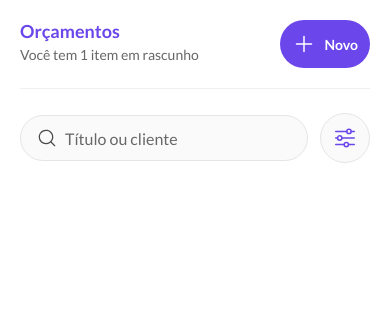
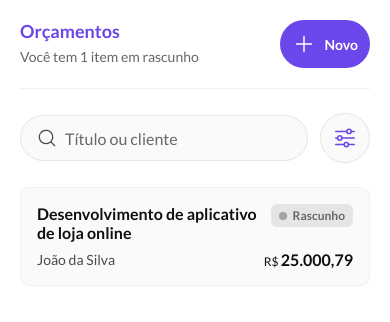
Before and after one commit to MariaEduardaCaixeta/budget, a React Native app: screen / in a window 390 px wide. Shown: the top 322 px of the page. Built offline with nearby package versions, Linux system fonts and the light colour scheme.

Commit message:
creating budget card component

```diff
--- a/src/app/Home/index.tsx
+++ b/src/app/Home/index.tsx
@@ -5,6 +5,9 @@ import { styles } from "./styles";
 import { typography } from "@/theme/typography";
 import { colors } from "@/theme/colors";
 import { Input } from "@/components/Input";
+import { StatusTag } from "@/components/StatusTag";
+import { BudgetStatus } from "@/enums/BudgetStatus";
+import { BudgetCard } from "@/components/BudgetCard";
 
 export function Home() {
     return (
@@ -17,15 +20,20 @@ export function Home() {
                         <Text style={[typography.titleLg as TextStyle, styles.headerText]}>Orçamentos</Text>
                         <Text style={[typography.textSm as TextStyle, styles.subHeaderText]}>Você tem 1 item em rascunho</Text>
                     </View>
-
                     <Button label="Novo" iconName="plus" backgroundColor={colors.purple.base} onPress={() => console.log("Button Pressed")} />
-
                 </View>
 
                 <View style={styles.searchContainer}>
                     <Input  style={{ flex: 1 }} iconName="search" iconColor={colors.gray[600]} iconSize={20} placeholder="Título ou cliente"/>
                     <Button iconName="filter" onPress={() => console.log("Buscar Pressed")} iconColor={colors.purple.base} />
                 </View>
+
+                <BudgetCard
+                    status={BudgetStatus.DRAFT}
+                    budgetTitle="Desenvolvimento de aplicativo de loja online"
+                    clientName="João da Silva"
+                    amount={25000.789}
+                />
             </View>
         </SafeAreaView>
     )
--- /dev/null
+++ b/src/components/BudgetCard/index.tsx
@@ -0,0 +1,32 @@
+import { View, Text, TextStyle } from "react-native";
+import { StatusTag } from "../StatusTag";
+import { BudgetStatus } from "@/enums/BudgetStatus";
+import { styles } from "./styles";
+import { typography } from "@/theme/typography";
+import { formatCurrency, formatNumber } from "@/utils/formatters";
+
+type Props = {
+    status: BudgetStatus;
+    budgetTitle: string;
+    clientName: string;
+    amount: number;
+}
+
+export function BudgetCard({ status, budgetTitle, clientName, amount }: Props) {
+    return (
+        <View style={styles.container}>
+            <View style={styles.header}>
+                <Text style={[typography.titleMd as TextStyle, styles.title]}>{budgetTitle}</Text>
+                <StatusTag status={status}/>
+            </View>
+
+            <View style={styles.subHeaderContainer}>
+                <Text style={[typography.textSm as TextStyle, styles.subHeaderTitle]}>{clientName}</Text>
+                <Text style={[typography.titleMd as TextStyle, styles.price]}>
+                    <Text style={typography.textXs as TextStyle}>R$ </Text>
+                    {formatNumber(amount)}
+                </Text>
+            </View>
+        </View>
+    )
+}
--- /dev/null
+++ b/src/components/BudgetCard/styles.ts
@@ -0,0 +1,35 @@
+import { colors } from "@/theme/colors";
+import { spacing } from "@/theme/spacing";
+import { StyleSheet } from "react-native";
+
+export const styles = StyleSheet.create({
+    container: {
+        padding: spacing.md,
+        backgroundColor: colors.gray[100],
+        borderWidth: 1,
+        borderColor: colors.gray[200],
+        borderRadius: 10,
+    },
+    header: {
+        flexDirection: "row",
+        alignItems: "flex-start"
+    },
+    title: {
+        color: colors.gray[700],
+        flex: 1,
+        flexWrap: 'wrap',
+        marginRight: spacing.sm,
+        marginBottom: spacing.xs
+    },
+    subHeaderContainer: {
+        flexDirection: "row",
+        alignItems: "center",
+    },
+    subHeaderTitle: {
+        color: colors.gray[600],
+        flex: 1
+    },
+    price: {
+        color: colors.gray[700],
+    }
+});
--- /dev/null
+++ b/src/components/StatusTag/index.tsx
@@ -0,0 +1,18 @@
+import { View, Text, TextStyle } from "react-native";
+import { styles } from "./styles";
+import { typography } from "@/theme/typography";
+import { BudgetStatus, budgetStatusConfig } from "@/enums/BudgetStatus";
+
+type Props = {
+    status: BudgetStatus;
+}
+
+export function StatusTag({ status }: Props) {
+    const budgetConfig = budgetStatusConfig[status];
+    return (
+        <View style={[styles.container, { backgroundColor: budgetConfig.backgroundColor }]}>
+            <View style={[styles.circle, { backgroundColor: budgetConfig.circleColor }]}/>
+            <Text style={[typography.titleXs as TextStyle, { color: budgetConfig.textColor }]}>{budgetConfig.label}</Text>
+        </View>
+    )
+}
--- /dev/null
+++ b/src/components/StatusTag/styles.ts
@@ -0,0 +1,18 @@
+import { spacing } from "@/theme/spacing";
+import { StyleSheet } from "react-native";
+
+export const styles = StyleSheet.create({
+    container: {
+        flexDirection: 'row',
+        alignItems: 'center',
+        paddingHorizontal: spacing.xs,
+        paddingVertical: spacing.xxxs,
+        borderRadius: 6,
+    },
+    circle: {
+        width: 8,
+        height: 8,
+        borderRadius: 4,
+        marginRight: spacing.xxs
+    }
+});
--- /dev/null
+++ b/src/enums/BudgetStatus.ts
@@ -0,0 +1,42 @@
+import { colors } from "@/theme/colors";
+
+export enum BudgetStatus {
+    APPROVED,
+    SENT,
+    REJECTED,
+    DRAFT
+}
+
+export type BudgetStatusConfig = {
+    label: string;
+    textColor: string;
+    circleColor: string;
+    backgroundColor: string;
+}
+
+export const budgetStatusConfig: Record<BudgetStatus, BudgetStatusConfig> = {
+    [BudgetStatus.APPROVED]: {
+        label: 'Aprovado',
+        textColor: colors.success.dark,
+        circleColor: colors.success.base,
+        backgroundColor: colors.success.light
+    },
+    [BudgetStatus.SENT]: {
+        label: 'Enviado',
+        textColor: colors.info.dark,
+        circleColor: colors.info.base,
+        backgroundColor: colors.info.light
+    },
+    [BudgetStatus.REJECTED]: {
+        label: 'Rejeitado',
+        textColor: colors.danger.dark,
+        circleColor: colors.danger.base,
+        backgroundColor: colors.danger.light
+    },
+    [BudgetStatus.DRAFT]: {
+        label: 'Rascunho',
+        textColor: colors.gray[500],
+        circleColor: colors.gray[400],
+        backgroundColor: colors.gray[300]
+    },
+};
--- a/src/theme/spacing.ts
+++ b/src/theme/spacing.ts
@@ -1,5 +1,6 @@
 export const spacing = {
-    xxs: 4,
+    xxxs: 4,
+    xxs: 6,
     xs: 8,
     sm: 12,
     base: 14,
--- /dev/null
+++ b/src/utils/formatters.ts
@@ -0,0 +1,12 @@
+export function formatNumber(value: number, minFractionDigits = 2, maxFractionDigits = 2) {
+  return new Intl.NumberFormat("pt-BR", { minimumFractionDigits: minFractionDigits, maximumFractionDigits: maxFractionDigits }).format(value);
+}
+
+export function formatCurrency(value: number, minFractionDigits = 2, maxFractionDigits = 2) {
+  return new Intl.NumberFormat("pt-BR", {
+    style: "currency",
+    currency: "BRL",
+    minimumFractionDigits: minFractionDigits,
+    maximumFractionDigits: maxFractionDigits,
+  }).format(value);
+}
```
